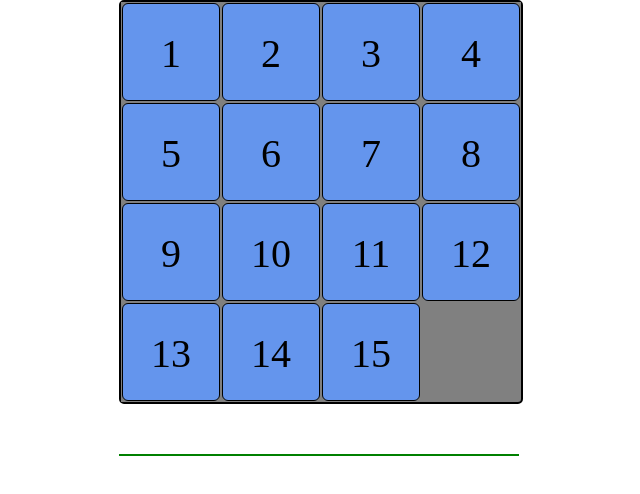
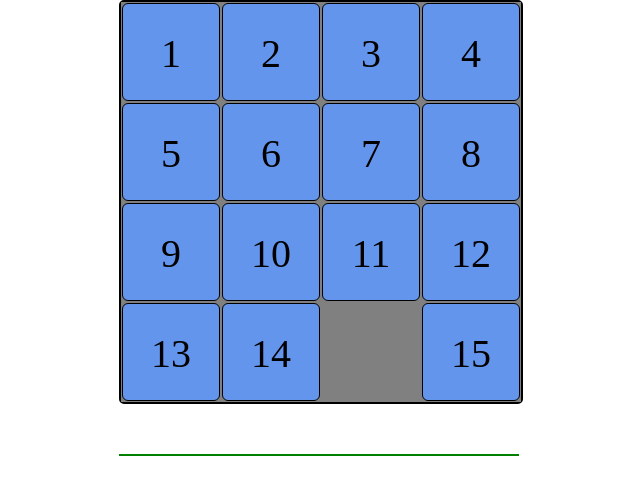
Before and after one commit to ksmua/15, a plain HTML site: page index.html in a window 1280 px wide. Both pictures are taken after a click on the element "15". Shown: the whole page, without its empty margins (321-961 px from the left). Drawn offline with Linux system fonts and the light colour scheme.

Commit message:
Cells can move

```diff
--- a/index.js
+++ b/index.js
@@ -1,32 +1,32 @@
-console.log(15);
-
 /*
-**  Вимоги
-**  блоки виставляються в поле в рандомному порядку
-**  блок може рухатись якщо є вільне місце
-**  блок може штовхати інші блоки, група блоків може рухатись якщо є місце
+**  Вимоги:
+**  (+) блок може рухатись якщо є вільне місце
+**  (-) блоки виставляються в поле в рандомному порядку
+**  (-) блок може штовхати інші блоки, група блоків може рухатись якщо є місце
+**  (опція) можна задавати розмір поля в пікселях кратний 100
 */
-
 
 const gameArea = document.querySelector(".game-area");
 const test = document.querySelector(".win");
 const cellArr = [];
+const empty = {
+  row: 4,
+  col: 4
+}
 
-
-const fill = (root) => {
-  let fragment = document.createDocumentFragment();
 
 const createEl = (col, row, num) => {
   const cell = document.createElement("div");
 
-
   cell.classList = "cell";
-    cell.setAttribute("id", num );
+  cell.setAttribute("id", num);
   cell.style.top = row * 100 - 100 + "px";
   cell.style.left = col * 100 - 100 + "px";
 
     const span = document.createElement("span");
+
     span.innerText = num;
+    span.classList = "noselect";
 
   cell.appendChild(span);
   cell.addEventListener('click', cellMove);
@@ -34,15 +34,21 @@ const fill = (root) => {
   return cell;
 }
 
+
+const fill = (root) => {
+  let fragment = document.createDocumentFragment();
+
+
+
   for (let row = 1; row <= 4; row++){
     for (let col = 1; col <= 4; col++){
       if (col === 4 && row === 4 ) {
         break;
       } else {
         const num = row * 4 - 4 + col;
-        console.log("col = ", col, " row = ", row, " num = ", num);
+        // console.log("col = ", col, " row = ", row, " num = ", num);
         fragment.appendChild( createEl(col, row, num) );
-        cellArr.push([row, col]);
+        cellArr.push([row, col]); // Save Cell curent position in Arr
       }
     }
   }
@@ -50,21 +56,38 @@ const fill = (root) => {
   root.appendChild(fragment);
 }
 
-const cellMove = (event) => {
-  console.log("event", event);
-  // let curentRow = cellArr[cell.id][0];
-  // let curentCol = cellArr[cell.id][1];
-};
-
-const empty = {
-  row: 4,
-  col: 4
+// if curent cell is neighbor with empty field
+const canMove = (row, col) => {
+  return (
+    ( empty.row == row && Math.abs(empty.col - col) === 1 )
+    ||
+    ( empty.col == col && Math.abs(empty.row - row) === 1 ) );
 }
 
-// _ _ _ _[]
-// _ _ _ _
-// empty id = 16
+const cellMove = (event) => {
+  const currentCell = event.target.parentNode;
+  const id = currentCell.id - 1;
 
+  // if curent cell is neighbor with empty field
+  if (canMove(cellArr[id][0], cellArr[id][1])) {
+    // Move DOM Node to Empty field
+    currentCell.style.top = empty.row * 100 - 100 + "px";
+    currentCell.style.left = empty.col * 100 - 100 + "px";
+
+    // Save Cell curent position from Arr
+    let curentRow = cellArr[id][0];
+    let curentCol = cellArr[id][1];
+    // Set new position for cell in Arr from empty field
+    cellArr[id][0] = empty.row;
+    cellArr[id][1] = empty.col;
+    // Set new position for empty field
+    empty.row = curentRow;
+    empty.col = curentCol;
+
+  }
+
+
+};
 
 fill(gameArea);
 console.log("cellArr = ", cellArr);
--- a/style.css
+++ b/style.css
@@ -39,6 +39,16 @@
 	border-radius: 6px;
 	border: 1px solid black;
 	box-sizing: border-box;
+	cursor: pointer;
+}
+.noselect{
+	-webkit-touch-callout: none; /* iOS Safari */
+    -webkit-user-select: none; /* Safari */
+     -khtml-user-select: none; /* Konqueror HTML */
+       -moz-user-select: none; /* Firefox */
+        -ms-user-select: none; /* Internet Explorer/Edge */
+            user-select: none; /* Non-prefixed version, currently
+                                  supported by Chrome and Opera */
 }
 
 .win {
```
Lines whose indentation alone changed are shown as unchanged.
